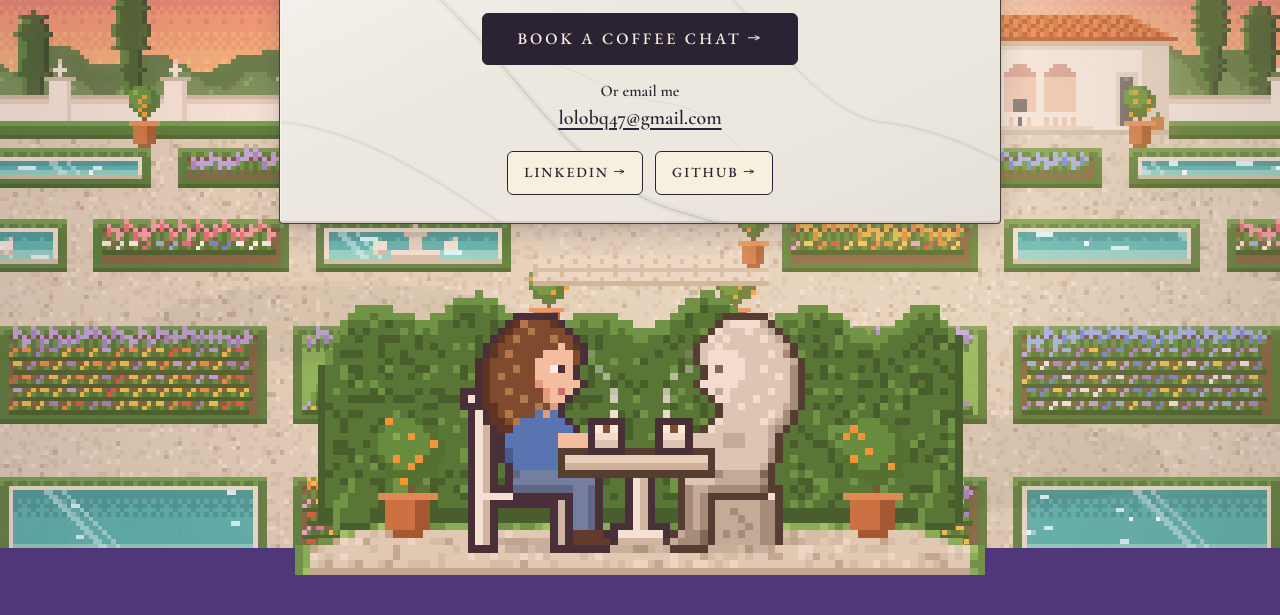
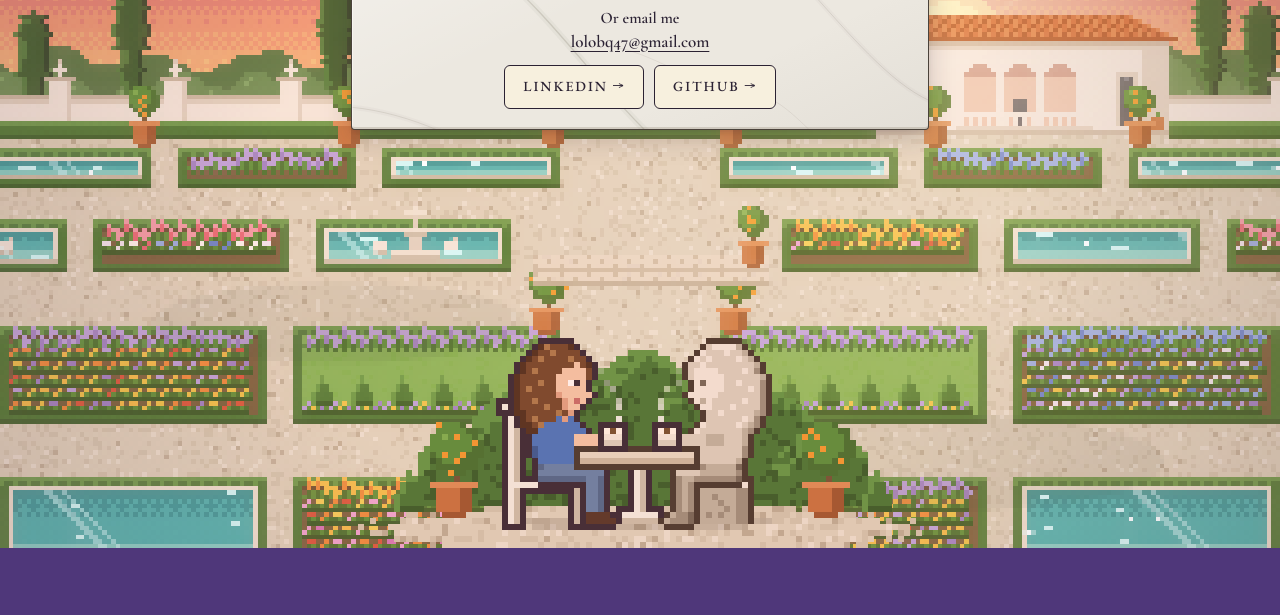
Before and after one commit to lolobq/My-Website, a website: page contact.html in a window 1280 px wide. Shown: the part 252-867 px from the top of the page. After the commit the page ends 800 px from the top, so only its background shows below. Drawn offline with Linux system fonts and the light colour scheme.

Commit message:
Builder: coffee page fits one screen; the coffee scene joins the garden
The card is 20% smaller and the page is exactly one viewport tall (no
scroll at 360x640 up to 1920x1080). The coffee scene stands at the bottom
of the garden at the largest whole pixel scale that fits (3x to 6x), and
hides on very short screens instead of scrolling. The hedge behind the
table is now rounded clumps and the floor frays into the garden's gravel.
Easter eggs, pause-off-screen and reduced motion are unchanged.

Co-Authored-By: Claude Opus 5.5 <noreply@anthropic.com>

```diff
--- a/css/pages.css
+++ b/css/pages.css
@@ -321,14 +321,56 @@ body:has(.project-panel[open]) { overflow: hidden; }
   .page-main > .stone .post-quote p { font-size: 20px; }
 }
 
-/* ───────────── Let's Get Coffee: centred stone card, then the coffee scene (js/coffee.js) ───────────── */
-.page-contact .page-main { max-width: 760px; padding-bottom: 40px; }
-.page-contact #contact { text-align: center; }
-.page-contact #contact .lede { max-width: 34em; margin-left: auto; margin-right: auto; }
+/* ───────────── Let's Get Coffee: one screen, never a scroll ─────────────
+   The page is exactly one viewport tall: the centred stone card under the header, then a stage that
+   takes whatever height is left. The coffee scene (js/coffee.js) stands on the garden floor at the
+   bottom of that stage, part of the backdrop, drawn at the largest whole pixel scale that fits (--s,
+   set by coffee.js). If there's no room for a legible scene, coffee.js hides it instead of scrolling. */
+body.page.page-contact { min-height: 0; }
+.page-contact .page-main {
+  display: flex;
+  flex-direction: column;
+  align-items: center;
+  max-width: none;
+  min-height: 100vh;
+  min-height: 100dvh;
+  padding: calc(var(--header-h) + clamp(8px, 2.6vh, 28px)) 16px 0;
+}
+.page-contact #contact {
+  flex: none;
+  width: min(100%, 576px);
+  padding: clamp(14px, 2.4vh, 22px) clamp(16px, 4.5vw, 26px);
+  text-align: center;
+}
+.page-contact #contact h1 { font-size: clamp(30px, 4.6vh, 35px); line-height: 1.05; margin: 0 0 6px; }
+.page-contact #contact p { font-size: 16px; line-height: 1.4; }
+.page-contact #contact .lede { max-width: 30em; margin: 0 auto 12px; }
 .page-contact .contact-actions, .page-contact .contact-secondary { justify-content: center; }
-.page-contact .contact-email { margin-left: auto; margin-right: auto; }
+.page-contact .contact-actions { margin: 0 0 10px; }
+.page-contact #contact .contact-actions .btn-big { min-height: 44px; padding: 10px 28px; font-size: 14px; letter-spacing: 2.4px; }
+.page-contact #contact .contact-email { margin: 0 auto 12px; font-size: 16px !important; }
+.page-contact #contact .contact-email span { font-size: 16px; }
+.page-contact #contact .contact-email a { font-size: 17px; }
+.page-contact #contact .contact-secondary { gap: 10px; }
+.page-contact #contact .contact-secondary .btn { min-height: 44px; padding: 8px 18px; }
+@media (max-width: 560px) {
+  .page-contact #contact .contact-actions .btn-big { padding: 10px 12px; font-size: 14px; letter-spacing: 1.4px; }
+}
+/* Short landscape phones: the scene steps aside (below) and the card tightens to fit. */
+@media (max-height: 499px) {
+  .page-contact .page-main { padding-top: calc(var(--header-h) + 6px); }
+  .page-contact #contact { padding: 10px 20px; }
+  .page-contact #contact h1 { font-size: 26px; margin-bottom: 2px; }
+  .page-contact #contact p { line-height: 1.3; }
+  .page-contact #contact .lede, .page-contact .contact-actions, .page-contact #contact .contact-email { margin-bottom: 6px; }
+  .page-contact #contact .contact-email span { display: inline; }
+}
 
-.coffee-scene { position: relative; margin: 22px auto 0; width: 100%; aspect-ratio: 96 / 44; }
+/* Full-bleed stage (it cancels .page-main's side padding); it clips sideways only, and only the
+   scene's outermost gravel columns, never the garden, the figures or the Easter eggs. */
+.coffee-stage { position: relative; flex: 1 1 0; min-height: 0; align-self: stretch; margin: 6px -16px 0; overflow-x: clip; }
+.coffee-scene { position: absolute; left: 50%; bottom: 0; width: calc(96px * var(--s, 3)); margin-left: calc(-48px * var(--s, 3)); aspect-ratio: 96 / 44; }
+@media (max-height: 499px) { .coffee-stage { display: none; } }
 .coffee-scene canvas { display: block; width: 100%; height: 100%; image-rendering: pixelated; image-rendering: crisp-edges; }
 .coffee-egg {
   position: absolute;
@@ -362,4 +404,4 @@ body:has(.project-panel[open]) { overflow: hidden; }
 @keyframes bubble-pop { from { opacity: 0; transform: translate(-50%, -80%) scale(0.6); } }
 @media (max-width: 560px) { .coffee-bubble { font-size: 15px; padding: 4px 9px; } }
 @media (prefers-reduced-motion: reduce) { .coffee-bubble { animation: none; } }
-@media print { .coffee-scene { display: none; } }
+@media print { .coffee-stage, .coffee-scene { display: none; } }
--- a/js/coffee.js
+++ b/js/coffee.js
@@ -127,7 +127,29 @@
   bubble.setAttribute("aria-live", "polite");
   Object.assign(bubble.style, { left: pct(RX + 9, W), top: pct(OY - 2, H) });
   wrap.append(canvas, steamBtn, statueBtn, bubble);
-  contact.after(wrap);
+  // The stage is the space left under the card (css/pages.css); the scene stands at its bottom.
+  const stage = document.createElement("div");
+  stage.className = "coffee-stage";
+  stage.append(wrap);
+  contact.after(stage);
+
+  // ───────────── size: the largest whole pixel scale that fits the stage ─────────────
+  // At least 3x, so both Easter eggs stay 44px+ tap targets; below that the scene hides (no scroll).
+  // At most 6x, about the card's width, so the scene stays backdrop. Width fits the drawn garden
+  // (columns 4-91); the outer columns are only the gravel's frayed edge, so the stage may clip them.
+  const MIN_S = 3, MAX_S = 6, DRAWN_W = 88;
+  let scale = 0;
+  function fit() {
+    const s = Math.min(MAX_S, Math.floor(Math.min(stage.clientWidth / DRAWN_W, stage.clientHeight / H)));
+    const next = s >= MIN_S ? s : 0;
+    if (next === scale) return;
+    scale = next;
+    wrap.hidden = !scale;
+    if (scale) wrap.style.setProperty("--s", String(scale));
+  }
+  fit(); // before first paint, so the scene never resizes after it's shown
+  if ("ResizeObserver" in window) new ResizeObserver(fit).observe(stage);
+  else addEventListener("resize", fit);
 
   // ───────────── state ─────────────
   let ctx = null, base = null;
@@ -158,30 +180,39 @@
     base = document.createElement("canvas");
     base.width = W; base.height = H;
     const g = base.getContext("2d");
-    // a clipped box hedge behind the table, so steam and stone read against green
-    for (let x = 5; x < W - 5; x++) {
-      const end = Math.min(x - 5, W - 6 - x);
-      const top = 9 + Math.round(1.6 * Math.sin(x * 0.42) + 1.2 * Math.sin(x * 0.17 + 1)) + (end < 4 ? 4 - end : 0);
+    // a box hedge behind the table, grown in rounded clumps like the garden's own, so the steam
+    // and the stone figures read against green; it rises in the middle and tapers to both ends
+    const CLUMPS = [[18, 24], [27, 18], [37, 13], [48, 11], [59, 13], [69, 18], [78, 24]].map(([cx, top]) => [cx, top + 8]);
+    const CR = 8;
+    for (let x = 10; x <= 86; x++) {
+      let top = 99;
+      for (const [cx, cy] of CLUMPS) if (Math.abs(x - cx) <= CR) top = Math.min(top, cy - Math.round(Math.sqrt(CR * CR - (x - cx) ** 2)));
       for (let y = top; y < 37; y++) {
+        // shade from the clump this pixel belongs to: lit on its upper left, shaded where clumps meet
+        let lit = 0, crease = false;
+        for (const [cx, cy] of CLUMPS) {
+          const dx = x - cx, dy = y - cy, d = Math.sqrt(dx * dx + dy * dy);
+          if (d > CR + 0.5) continue;
+          if (dy < 0) { lit = Math.max(lit, (-dx - dy) / CR); if (d > CR - 1.2 && dx > 0) crease = true; }
+        }
         const n = hash(x, y, 21);
-        let c = n < 0.22 ? G.boxDark : n > 0.9 ? G.boxLight : G.box;
-        if (y === top) c = G.boxLight;
-        else if (y === top + 1 && n < 0.5) c = G.boxLight;
-        if (end === 0 || y >= 35) c = G.boxDark;
+        let c = n < 0.2 ? G.boxDark : G.box;
+        if (y === top || (y === top + 1 && n < 0.45) || (lit > 0.75 && n > 0.55)) c = G.boxLight;
+        else if (crease && y > top + 1 && n < 0.7) c = G.boxDark;
+        if (y >= 35) c = n < 0.6 ? G.boxDark : G.box;
         px(g, x, y, c);
       }
     }
-    // garden floor: a gravel terrace edged with grass, tapering at the ends
-    for (let y = 37; y < H; y++) {
-      const inset = Math.max(0, 40 - y) * 3 + 2;
-      for (let x = inset; x < W - inset; x++) {
-        const edge = x < inset + 2 || x >= W - inset - 2 || y === 37;
-        const n = hash(x, y, 11);
-        const c = edge ? (n < 0.3 ? G.grassDark : n > 0.8 ? G.grassLight : G.grass)
-          : y === H - 1 ? G.gravelDark : n < 0.18 ? G.gravel2 : n > 0.9 ? G.gravelLight : n < 0.24 ? G.gravelDark : G.gravel;
-        px(g, x, y, c);
+    // garden floor: a soft oval of gravel that frays into the garden's own gravel, no hard edge
+    for (let y = 36; y < H; y++)
+      for (let x = 0; x < W; x++) {
+        const e = ((x - 48) / 48) ** 2 + ((y - 40.5) / 4.5) ** 2, n = hash(x, y, 11);
+        if (e > 1 || (e > 0.72 && n < (e - 0.72) * 2.6)) continue;
+        const c = y === 36 ? (x >= 12 && x <= 84 && n < 0.55 ? G.grassDark : null) // grass at the hedge's foot
+          : e > 0.8 ? (n < 0.5 ? G.gravelDark : G.gravel2)
+          : n < 0.18 ? G.gravel2 : n > 0.9 ? G.gravelLight : n < 0.24 ? G.gravelDark : G.gravel;
+        if (c) px(g, x, y, c);
       }
-    }
     // soft shadow under the table and seats
     g.fillStyle = "rgba(58,51,44,0.18)";
     g.fillRect(26, 39, 44, 1); g.fillRect(30, 40, 36, 1);
```
